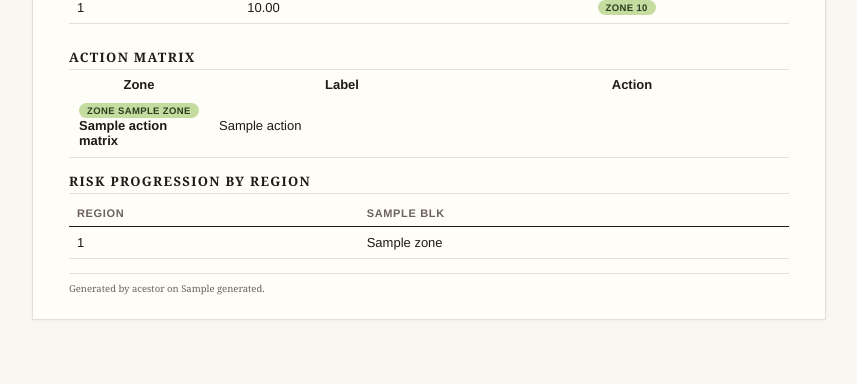
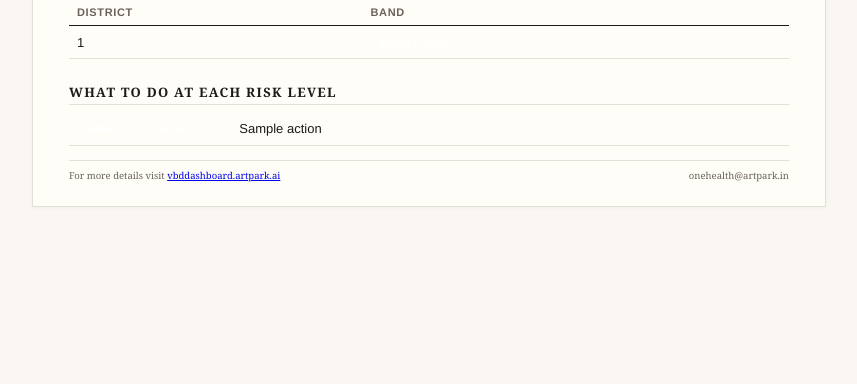
Before and after one commit to dsih-artpark/acestor, a Python web app: template pipelines/dengue/templates/brief.html.j2 in a window 1280 px wide. Shown: the part 1346-1730 px from the top of the page, without its empty margins (211-1068 px from the left). After the commit the page ends 1553 px from the top, so only its background shows below. Run offline with Jinja, Linux system fonts and the light colour scheme; the template is opened without the code that fills it: most values are stand-ins (such as "Sample title", 1, 10 or a date in 2020).

Commit message:
feat(dengue): match brief reference layout — two-col weekly blocks, text band chips, drop prediction-value column, drop risk-progression section

```diff
--- a/pipelines/dengue/templates/brief.html.j2
+++ b/pipelines/dengue/templates/brief.html.j2
@@ -12,7 +12,6 @@
   {% include "partials/_hero.html.j2" %}
   {% include "partials/_state_weekly_blocks.html.j2" %}
   {% include "partials/_action_matrix.html.j2" %}
-  {% include "partials/_risk_progression.html.j2" %}
   {% if is_downscale %}
     {% include "partials/_downscale_diagnostics.html.j2" %}
   {% endif %}
--- a/pipelines/dengue/templates/partials/_action_matrix.html.j2
+++ b/pipelines/dengue/templates/partials/_action_matrix.html.j2
@@ -1,12 +1,11 @@
 <section class="block action-matrix-block">
-  <h2>Action matrix</h2>
+  <h2>What to do at each risk level</h2>
   <table class="action-matrix">
-    <thead><tr><th>Zone</th><th>Label</th><th>Action</th></tr></thead>
     <tbody>
       {% for r in action_matrix %}
       <tr>
-        <td class="zone-cell"><span class="band-chip {% if r.zone == '4' %}vhigh{% elif r.zone == '3' %}high{% elif r.zone == '2' %}med{% else %}low{% endif %}">Zone {{ r.zone }}</span> {{ r.label }}</td>
-        <td colspan="2">{{ r.action }}</td>
+        <td class="zone-cell"><span class="band-chip {{ r.band_class }}">{{ r.label }}</span></td>
+        <td>{{ r.action }}</td>
       </tr>
       {% endfor %}
     </tbody>
--- a/pipelines/dengue/templates/partials/_footer.html.j2
+++ b/pipelines/dengue/templates/partials/_footer.html.j2
@@ -1,3 +1,4 @@
 <footer class="brief-foot">
-  <span>Generated by acestor on {{ footer_meta.generated }}.</span>
+  <div>For more details visit <a href="https://vbddashboard.artpark.ai/">vbddashboard.artpark.ai</a></div>
+  <div style="text-align: right;">onehealth@artpark.in</div>
 </footer>
--- a/pipelines/dengue/templates/partials/_header.html.j2
+++ b/pipelines/dengue/templates/partials/_header.html.j2
@@ -4,6 +4,8 @@
     <div class="scope">Dengue early-warning brief</div>
   </div>
   <div class="head-right">
-    <div class="week">Run date: {{ run_date }}</div>
+    <div class="week">{{ run_date }}</div>
+    <div>Generated by acestor</div>
+    <div class="beta-flag">Beta — not for operational decisions</div>
   </div>
 </header>
--- a/pipelines/dengue/templates/partials/_hero.html.j2
+++ b/pipelines/dengue/templates/partials/_hero.html.j2
@@ -1,4 +1,4 @@
 <section class="block hero-forecast">
-  <h2>Forecast — next weeks</h2>
+  <h2>4-week forecast</h2>
   <img src="{{ hero_chart_relpath }}" alt="forecast chart" />
 </section>
--- a/pipelines/dengue/templates/partials/_risk_progression.html.j2
+++ /dev/null
@@ -1,19 +0,0 @@
-<section class="block risk-progression">
-  <h2>Risk progression by region</h2>
-  <table class="risk-list">
-    <thead>
-      <tr>
-        <th>Region</th>
-        {% for blk in weekly_blocks %}<th>{{ blk.week_label }}</th>{% endfor %}
-      </tr>
-    </thead>
-    <tbody>
-      {% for r in risk_progression %}
-      <tr>
-        <td class="area">{{ r.regionID }}</td>
-        {% for z in r.zones %}<td class="zone-{{ z }}">{{ z }}</td>{% endfor %}
-      </tr>
-      {% endfor %}
-    </tbody>
-  </table>
-</section>
--- a/pipelines/dengue/templates/partials/_state_weekly_blocks.html.j2
+++ b/pipelines/dengue/templates/partials/_state_weekly_blocks.html.j2
@@ -1,26 +1,30 @@
-{# One block per predicted week: map + table of Medium+ (zone >= 2) regions. #}
+{# Reference layout: one block per predicted week, map left + Medium+ districts table right. #}
 <section class="block weekly-blocks">
-  <h2>Weekly risk maps</h2>
+  <h2>4-week district risk progression</h2>
+  <div class="subhead">Map + district list for each forecast week. Districts at Medium or above are listed.</div>
   {% for blk in weekly_blocks %}
   <div class="weekly-block">
-    <div class="weekly-label">Week starting {{ blk.week_label }}</div>
+    <h3 class="weekly-label">{{ blk.week_label_pretty }}</h3>
+    <div class="two-col">
       <div class="map-frame"><img src="{{ blk.map_relpath }}" alt="risk map" /></div>
+      <div>
         {% if blk.rows %}
-    <table class="medium-plus">
-      <thead><tr><th>Region</th><th>Predicted cases</th><th>Zone</th></tr></thead>
+        <table class="risk-list">
+          <thead><tr><th>District</th><th>Band</th></tr></thead>
           <tbody>
             {% for row in blk.rows %}
             <tr>
               <td class="area">{{ row.regionID }}</td>
-          <td>{{ "%.2f"|format(row.prediction) }}</td>
-          <td><span class="band-chip {% if row.predictionZone == 4 %}vhigh{% elif row.predictionZone == 3 %}high{% elif row.predictionZone == 2 %}med{% else %}low{% endif %}">Zone {{ row.predictionZone | int }}</span></td>
+              <td><span class="band-chip {{ row.band_class }}">{{ row.band_text }}</span></td>
             </tr>
             {% endfor %}
           </tbody>
         </table>
         {% else %}
-    <p class="muted">No Medium+ regions this week.</p>
+        <p class="muted">No Medium+ districts this week.</p>
         {% endif %}
+      </div>
+    </div>
   </div>
   {% endfor %}
 </section>
```
Also changed, not shown: pipelines/dengue/lib/brief.py (+40 -26 lines), tests/dengue/test_brief_context.py (+53 -26 lines), tests/dengue/test_brief_render.py (+1 -1 lines). Lines whose indentation alone changed are shown as unchanged.
